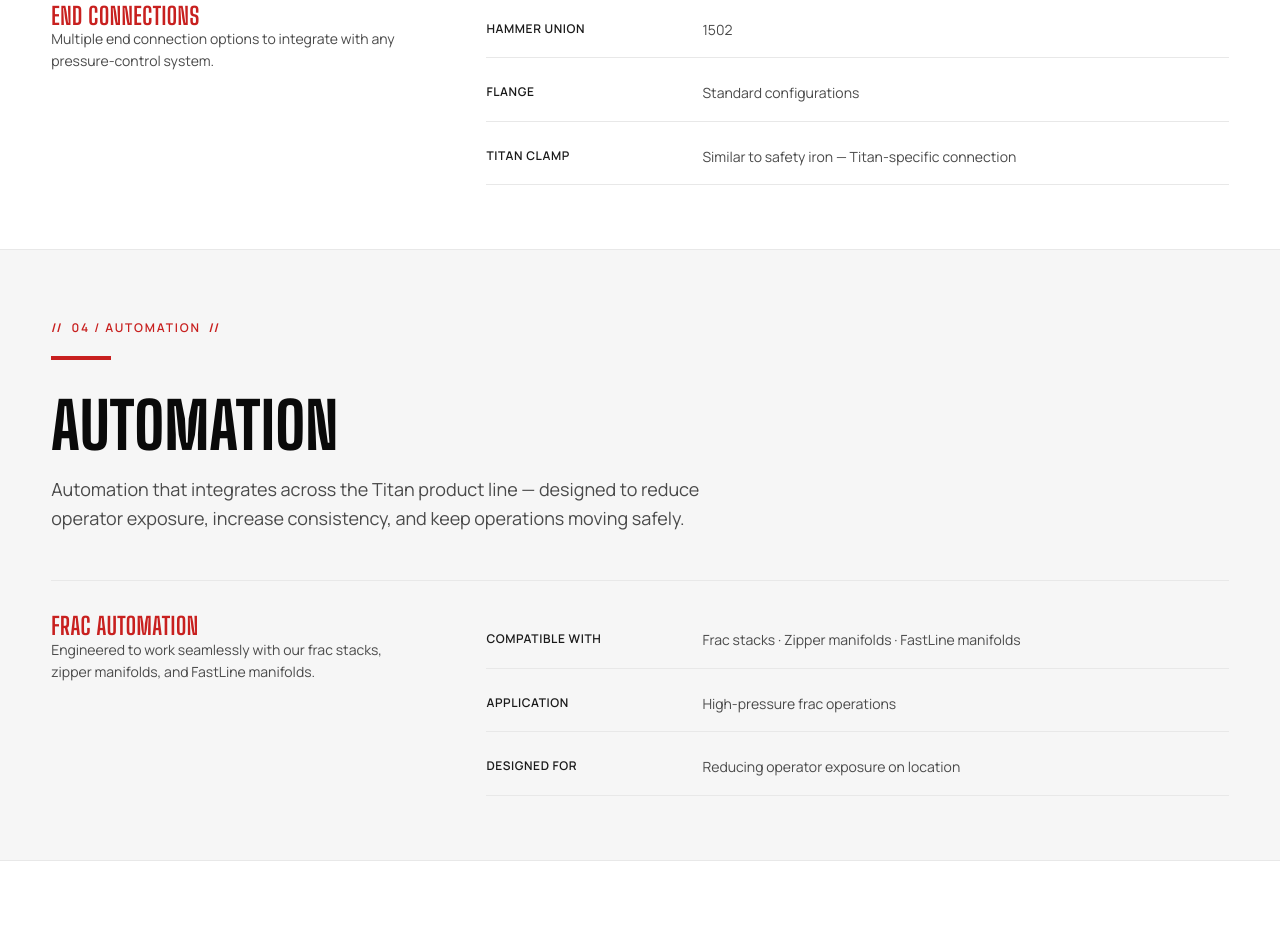
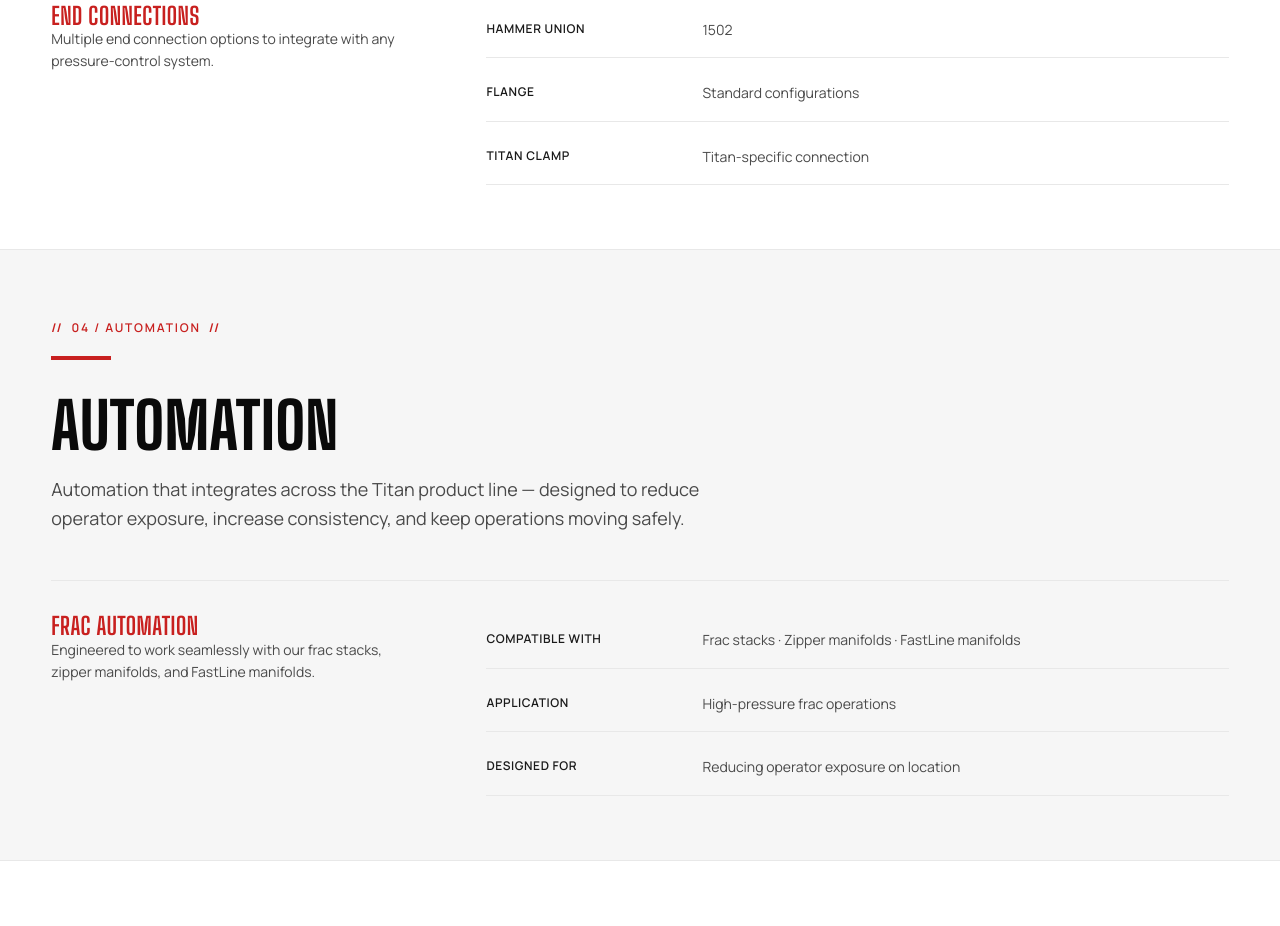
Before and after one commit to mrobinsonqcs/titanpressurecontrol, a plain HTML site: page products.html in a window 1280 px wide. Shown: the part 6400-7326 px from the top of the page. Drawn offline with Linux system fonts and the light colour scheme.

Commit message:
Update products.html

```diff
--- a/products.html
+++ b/products.html
@@ -344,7 +344,7 @@
           <ul class="product-specs">
             <li><span class="label">Hammer Union</span><span class="value">1502</span></li>
             <li><span class="label">Flange</span><span class="value">Standard configurations</span></li>
-            <li><span class="label">Titan Clamp</span><span class="value">Similar to safety iron — Titan-specific connection</span></li>
+            <li><span class="label">Titan Clamp</span><span class="value">Titan-specific connection</span></li>
           </ul>
         </div>
       </div>
```
